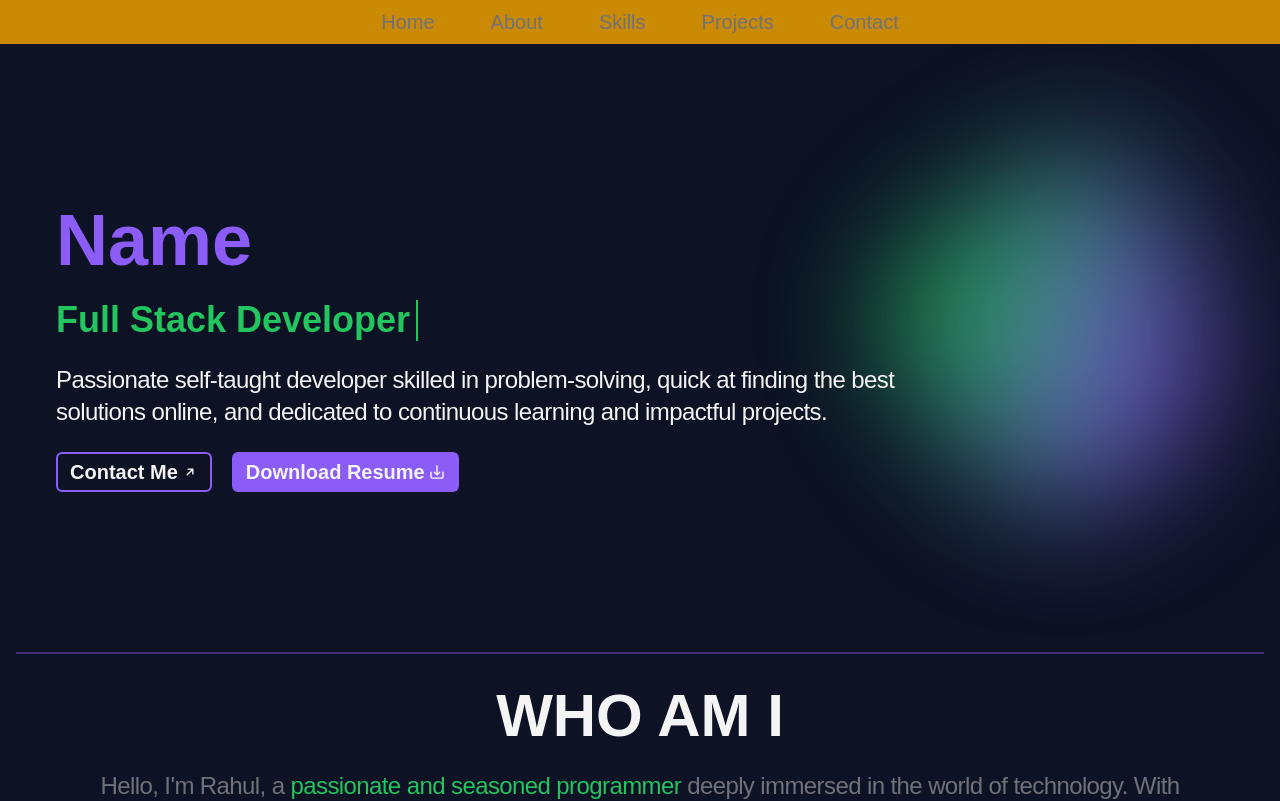
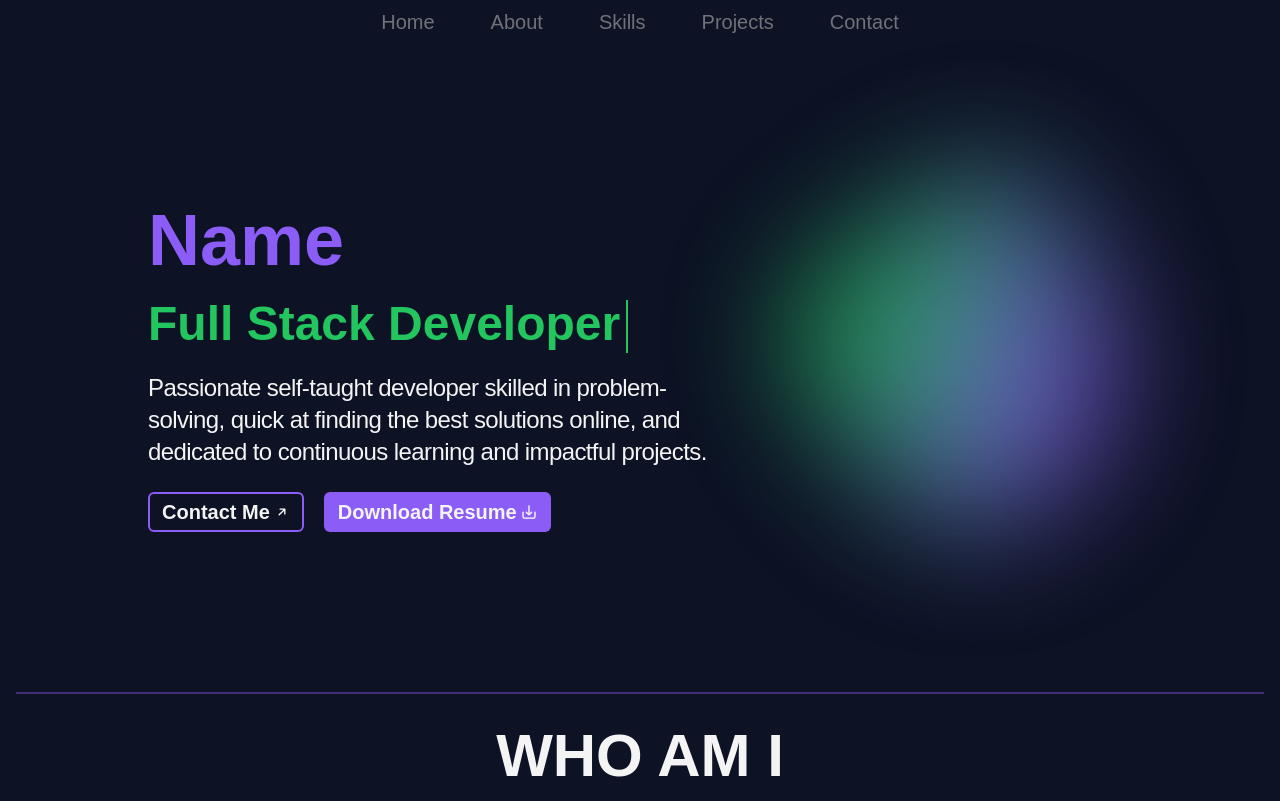
Before and after one commit to programmer-rahul/personal-portfolio, a Next.js app: page / in a window 1280 px wide. Shown: the top 801 px of the page. Built offline with nearby package versions, Linux system fonts and the light colour scheme; a web font is replaced by a local one.

Commit message:
feat: add responsiveness for double extra large devices (2xl)

```diff
--- a/app/components/header/header.tsx
+++ b/app/components/header/header.tsx
@@ -5,13 +5,13 @@ import NavBar from "./nav-bar";
 export default function Header() {
   return (
     <header>
-      <div className="flex justify-between p-2 md:justify-center xl:bg-yellow-600 2xl:bg-rose-600">
+      <div className="flex justify-between p-2 md:justify-center">
         {/* navigation links  */}
         <NavBar />
 
         <BarIcon />
 
-        <div className="absolute -top-40 -z-10">
+        <div className="absolute -top-40 -z-10 xl:-top-48 xl:left-1/3">
           <CircularLightEffect />
         </div>
       </div>
--- a/app/components/home/home-section.tsx
+++ b/app/components/home/home-section.tsx
@@ -4,7 +4,7 @@ import IntroPanel from "./intro-panel";
 export default function HomeSection() {
   return (
     <section>
-      <div className="flex flex-col items-center justify-center pb-10 pt-20 sm:py-20 lg:flex-row lg:px-10 lg:py-40">
+      <div className="flex flex-col items-center justify-center pb-10 pt-20 sm:py-20 lg:flex-row lg:px-10 lg:py-40 xl:gap-20">
         <IntroPanel />
         <div className="-z-10 -mt-10">
           <BlobAnimation />
--- a/app/components/home/intro-panel.tsx
+++ b/app/components/home/intro-panel.tsx
@@ -4,10 +4,12 @@ import LanguagesImageBg from "../ui/languages-image-bg";
 
 export default function IntroPanel() {
   return (
-    <div className="relative w-full select-none space-y-6">
-      <h2 className="text-5xl sm:text-6xl md:text-7xl font-bold text-main">Name</h2>
+    <div className="relative w-full select-none space-y-6 xl:w-1/2 2xl:w-5/12 2xl:space-y-8">
+      <h2 className="text-5xl font-bold text-main sm:text-6xl md:text-7xl">
+        Name
+      </h2>
       <TypeWriterText />
-      <p className="font-secondary text-base sm:text-xl md:text-2xl tracking-tight text-primary-foreground">
+      <p className="font-secondary text-base tracking-tight text-primary-foreground sm:text-xl md:text-2xl">
         Passionate self-taught developer skilled in problem-solving, quick at
         finding the best solutions online, and dedicated to continuous learning
         and impactful projects.
--- a/app/components/home/type-writer-text.tsx
+++ b/app/components/home/type-writer-text.tsx
@@ -1,6 +1,6 @@
 export default function TypeWriterText() {
   return (
-    <div className="typewriter-text text-3xl sm:text-4xl">
+    <div className="typewriter-text text-3xl sm:text-4xl xl:text-5xl 2xl:text-6xl">
       <span></span>
     </div>
   );
--- a/app/components/ui/circular-light-effect.tsx
+++ b/app/components/ui/circular-light-effect.tsx
@@ -1,5 +1,5 @@
 export default function CircularLightEffect() {
   return (
-    <div className="before:bg-gradient-radial after:bg-gradient-conic z-[-1] before:absolute before:h-[200px] before:w-[180px] before:-translate-x-1/2 before:rounded-full before:from-white before:to-transparent before:blur-2xl before:content-[''] after:absolute after:-z-20 after:h-[180px] after:w-[240px] after:translate-x-1/3 after:from-main after:via-main after:blur-2xl after:content-[''] before:lg:h-[400px] before:dark:bg-gradient-to-br before:dark:from-transparent before:dark:to-main before:dark:opacity-10 after:dark:from-main after:dark:via-main after:dark:opacity-40"></div>
+    <div className="before:bg-gradient-radial after:bg-gradient-conic z-[-1] before:absolute before:h-[200px] before:w-[180px] before:-translate-x-1/2 before:rounded-full before:from-white before:to-transparent before:blur-2xl before:content-[''] after:absolute after:-z-20 after:h-[180px] after:w-[240px] after:translate-x-1/3 after:from-main after:via-main after:blur-2xl after:content-[''] before:lg:h-[400px] xl:before:h-[300px] xl:before:w-[400px] before:dark:bg-gradient-to-br before:dark:from-transparent before:dark:to-main before:dark:opacity-10 after:dark:from-main after:dark:via-main after:dark:opacity-40"></div>
   );
 }
--- a/components/ui/button.tsx
+++ b/components/ui/button.tsx
@@ -10,7 +10,7 @@ interface IconButtonProps {
 }
 
 const defaultClasses =
-  "border-2 text-base px-2 py-[.1rem] sm:py-1 sm:px-3 md:text-xl rounded-md text-primary font-semibold hover:opacity-90 flex items-center transition-all hover:scale-105 hover:translate-x-1 cursor-pointer gap-1";
+  "border-2 text-base px-2 py-[.1rem] sm:py-1 sm:px-3 md:text-xl 2xl:text-2xl rounded-md text-primary font-semibold hover:opacity-90 flex items-center transition-all hover:scale-105 hover:translate-x-1 cursor-pointer gap-1";
 
 const primaryClasses = "border-transparent bg-main text-primary";
 const secondaryClasses = "border-main bg-transparent text-primary-foreground";
@@ -34,7 +34,7 @@ export default function Button({
           width={22}
           height={22}
           alt="resume-download-btn"
-          className="w-4"
+          className="w-4 2xl:w-6"
         />
       )}
     </div>
```
